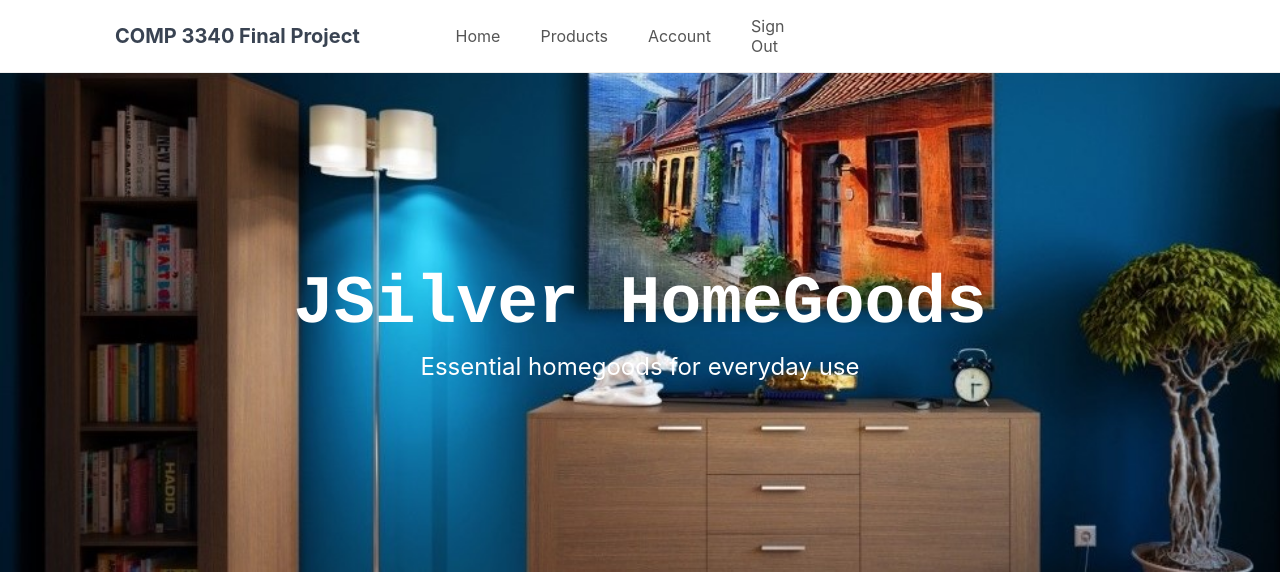
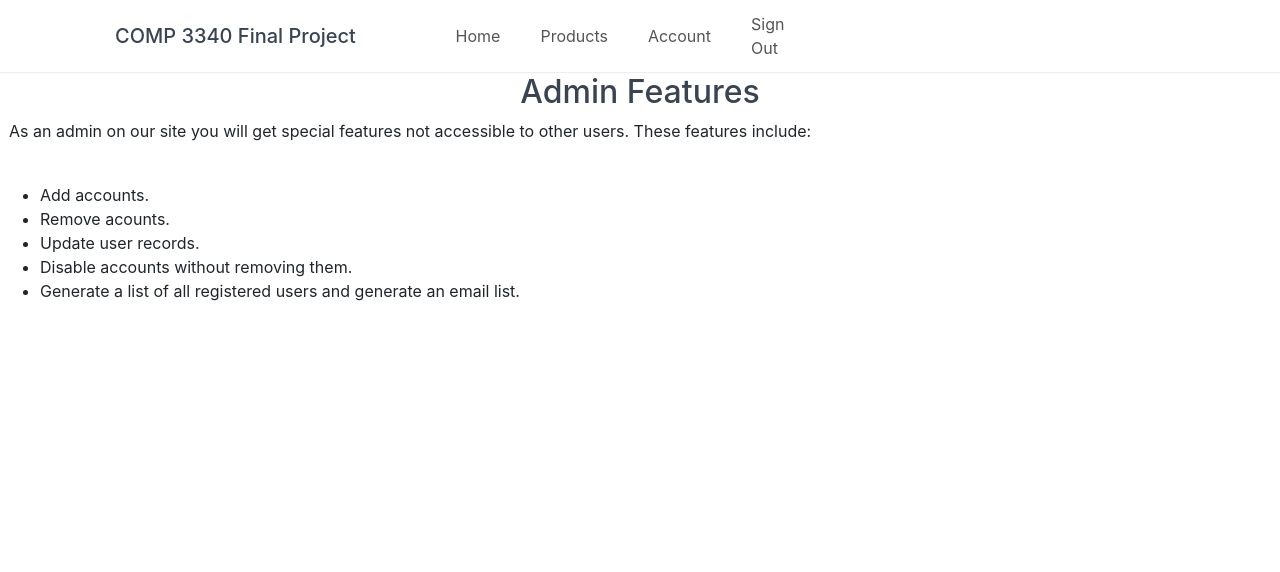
Before and after one commit to jbernal77/jsilverhomegoods, a PHP site: page /index.php?page=adminhelp in a window 1280 px wide. Shown: the top 572 px of the page. Run offline with PHP 8.4, Linux system fonts and the light colour scheme; data that the repository does not hold is empty.

Commit message:
fixes from Adam

```diff
--- /dev/null
+++ b/adminhelp.php
@@ -0,0 +1,25 @@
+<!-- ******************************************
+*  Author : Payton McCormick, Jonathan Bernal, Adam Mazur, Sajen Vasuthevan
+*  Created On : Wed Aug 10 2022
+*  File : adminhelp.html
+******************************************* -->
+
+
+<?=template_header('Admin')?>
+<link rel="stylesheet" href="https://cdn.jsdelivr.net/npm/bootstrap@4.3.1/dist/css/bootstrap.min.css" integrity="sha384-ggOyR0iXCbMQv3Xipma34MD+dH/1fQ784/j6cY/iJTQUOhcWr7x9JvoRxT2MZw1T" crossorigin="anonymous">
+<meta name="description" content="JSilverHomegoods Admin Features">
+<meta name="keywords" content="List of Admin Features">
+<?=template_navbar('Admin')?>
+
+<h2 class="text-center bold">Admin Features</h2>
+<p>&nbsp;&nbsp;As an admin on our site you will get special features not accessible to other users. These features include:<br>
+	<br>
+	<ul>
+		<li>Add accounts.</li>
+		<li>Remove acounts.</li>
+		<li>Update user records.</li>
+		<li>Disable accounts without removing them.</li>
+		<li>Generate a list of all registered users and generate an email list.</li>
+	</ul>
+	</p>
+<?=template_footer('Admin')?>
```
Also changed, not shown: faq.php (+8 -0 lines).
